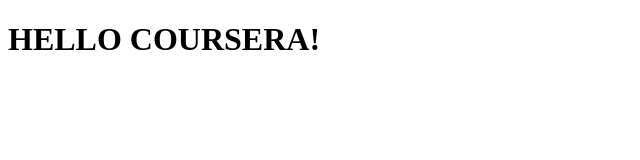
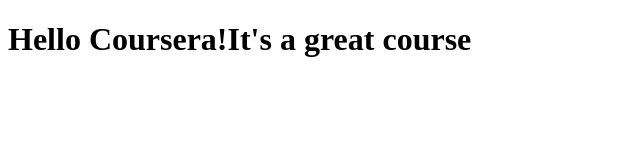
Before and after one commit to Siddhi8/Coursera-test, a plain HTML site: page site/index.html in a window 1280 px wide. Shown: the whole page, without its empty margins (0-640 px from the left). Drawn offline with Linux system fonts and the light colour scheme.

Commit message:
Small addition to our page content.

```diff
--- a/site/index.html
+++ b/site/index.html
@@ -1,11 +1,9 @@
-<!DOCTYPE html>
-<html>
 <!DOCTYPE html>
 <html>
 <head>
-	<title>HELLO COURSERA!</title>
+	<title>Hello Coursera!</title>
 </head>
 <body>
-<h1>HELLO COURSERA!</h1>
+<h1>Hello Coursera!It's a great course</h1>
 </body>
 </html>
```
